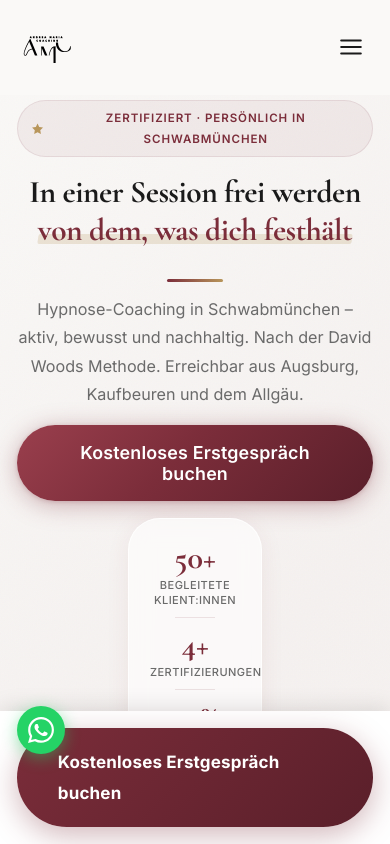
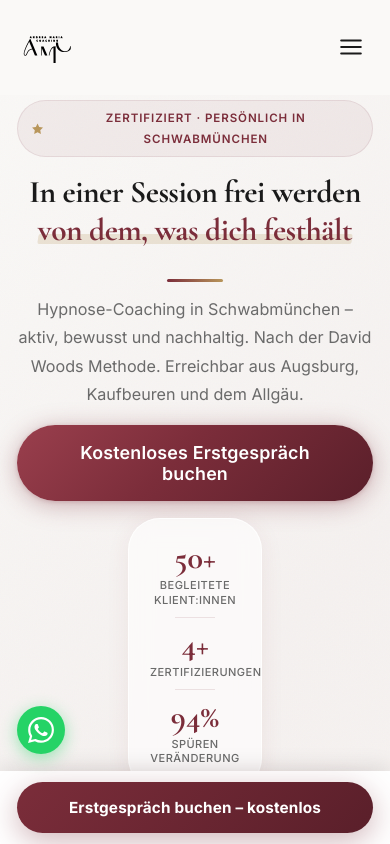
Before and after one commit to viktorfdeltaC/andrea-maria-landingpage, a React (Vite) app: page / in a window 390 px wide. Shown: the top 844 px of the page. Built offline with nearby package versions, Linux system fonts and the light colour scheme.

Commit message:
fix: sticky CTA kleiner + text kürzer, pricing context text bereinigt

```diff
--- a/src/App.jsx
+++ b/src/App.jsx
@@ -64,7 +64,7 @@ export default function App() {
 
       <div className="sticky-cta" aria-hidden="true">
         <a href="#contact" className="btn btn-primary">
-          Kostenloses Erstgespräch buchen
+          Erstgespräch buchen – kostenlos
         </a>
       </div>
 
--- a/src/sections/Pricing.jsx
+++ b/src/sections/Pricing.jsx
@@ -45,7 +45,7 @@ export default function Pricing() {
 
             <div className="pricing-footer">
               <div className="pricing-footer-left">
-                <p className="pricing-context">Inkl. kostenloses Erstgespräch, Tiefen-Session & schriftlichem Follow-up</p>
+                <p className="pricing-context">Inkl. kostenloses Erstgespräch, Tiefen-Session & Impulse zur Nachbereitung</p>
                 <p className="pricing-note">Während klassische Methoden oft langfristig angelegt sind, zielt Aktiv Hypnose auf fokussierte, nachhaltige Veränderung – in einer Session.</p>
                 <p className="pricing-installment">
                   <svg viewBox="0 0 24 24" fill="currentColor" width="14" height="14"><path d="M11.8 10.9c-2.27-.59-3-1.2-3-2.15 0-1.09 1.01-1.85 2.7-1.85 1.78 0 2.44.85 2.5 2.1h2.21c-.07-1.72-1.12-3.3-3.21-3.81V3h-3v2.16c-1.94.42-3.5 1.68-3.5 3.61 0 2.31 1.91 3.46 4.7 4.13 2.5.6 3 1.48 3 2.41 0 .69-.49 1.79-2.7 1.79-2.06 0-2.87-.92-2.98-2.1h-2.2c.12 2.19 1.76 3.42 3.68 3.83V21h3v-2.15c1.95-.37 3.5-1.5 3.5-3.55 0-2.84-2.43-3.81-4.7-4.4z"/></svg>
--- a/src/styles/global.css
+++ b/src/styles/global.css
@@ -218,12 +218,19 @@ a:not(.btn):hover { color: var(--color-primary-dark); }
   bottom: 0;
   left: 0;
   right: 0;
-  padding: var(--spacing-sm) var(--spacing-md);
+  padding: 0.65rem var(--spacing-md);
   background: white;
   box-shadow: 0 -4px 20px rgba(0,0,0,0.1);
   z-index: 999;
 }
-.sticky-cta .btn { width: 100%; justify-content: center; }
+.sticky-cta .btn {
+  width: 100%;
+  justify-content: center;
+  min-height: 46px;
+  font-size: 0.9rem;
+  padding: 0.7rem 1.5rem;
+  white-space: nowrap;
+}
 
 /* Accessibility */
 .sr-only { position: absolute; width: 1px; height: 1px; padding: 0; margin: -1px; overflow: hidden; clip: rect(0,0,0,0); white-space: nowrap; border: 0; }
@@ -241,8 +248,8 @@ a:focus-visible, button:focus-visible { outline: 2px solid var(--color-accent);
   p  { font-size: 1rem; }
   .section-intro { font-size: 1.05rem; }
   .sticky-cta { display: block; }
-  body { padding-bottom: 90px; } /* matches 56px btn + 2×17px padding */
-  .back-to-top { bottom: 100px; right: 16px; width: 44px; height: 44px; }
+  body { padding-bottom: 72px; }
+  .back-to-top { bottom: 84px; right: 16px; width: 44px; height: 44px; }
 
   /* Convert horizontal animations to vertical on mobile to prevent overflow-x */
   .animate-from-left,
```
